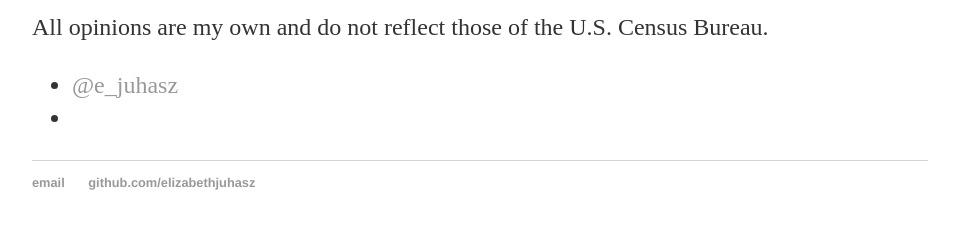
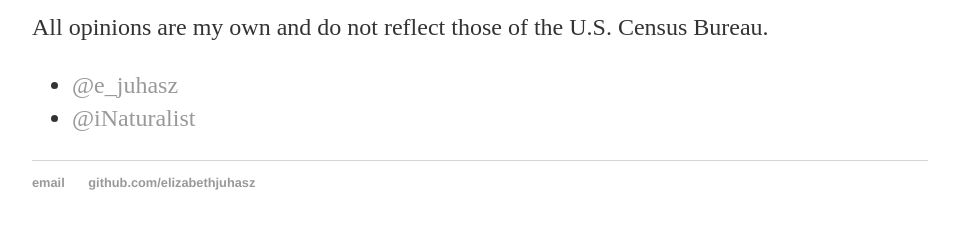
Before and after one commit to elizabethjuhasz/elizabethjuhasz.github.io, a Jekyll site: the page built from about/index.html, in a window 1280 px wide. Shown: the part 800-1049 px from the top of the page, without its empty margins (160-1119 px from the left). Built offline with Jekyll 4.4.1, drawn with Linux system fonts in a browser that asks for light colours.

Commit message:
Update index.html

```diff
--- a/about/index.html
+++ b/about/index.html
@@ -11,6 +11,6 @@
 			<p>All opinions are my own and do not reflect those of the U.S. Census Bureau.</p>
 				<ul class="contacts">
 				<li><a href="https://twitter.com/e_juhasz">@e_juhasz</a></li>
-				<li><a href="https://www.inaturalist.org/people/emjuhasz"></a></li>
+				<li><a href="https://www.inaturalist.org/people/emjuhasz">@iNaturalist</a></li>
 				</ul>
 		</div>
```
